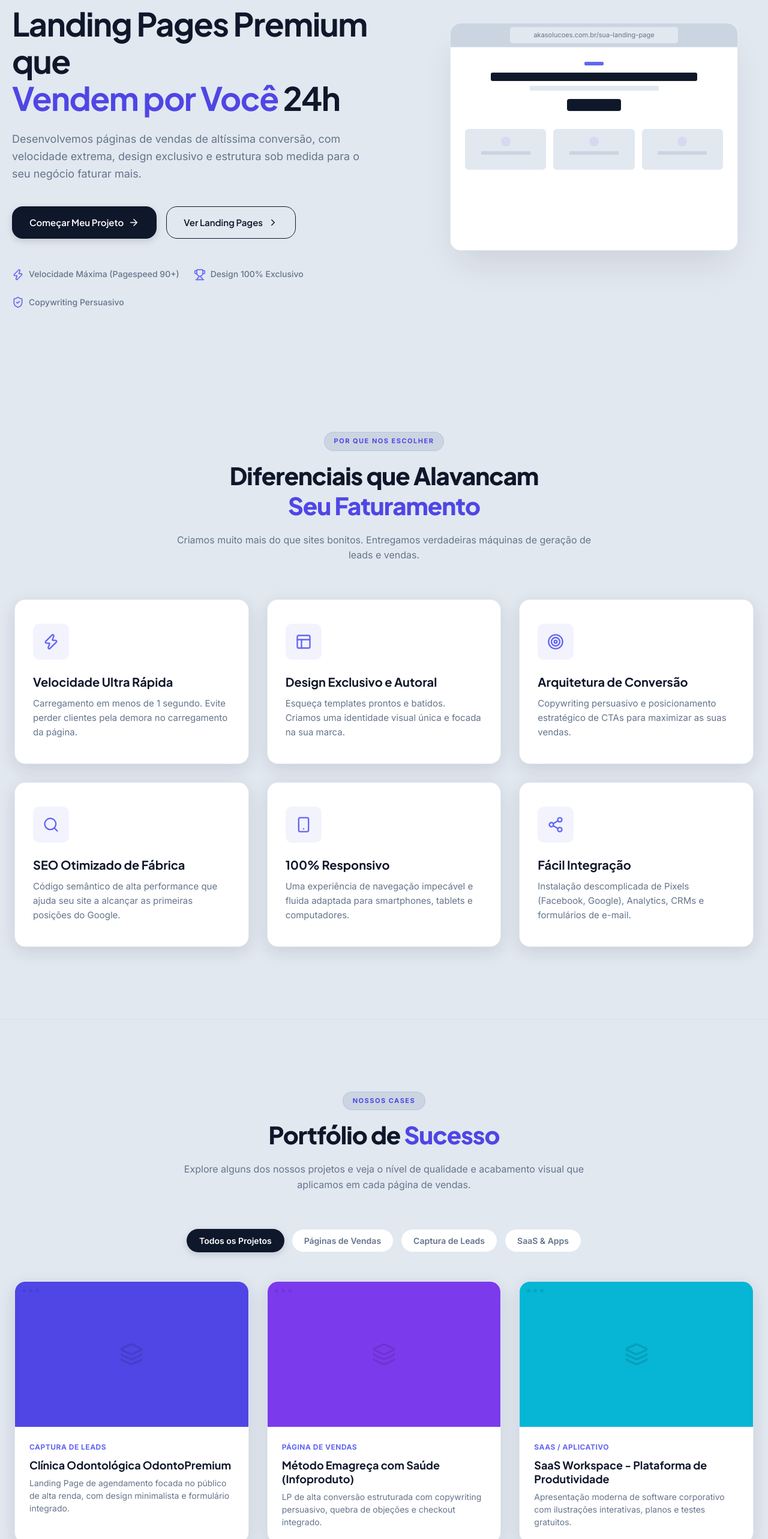
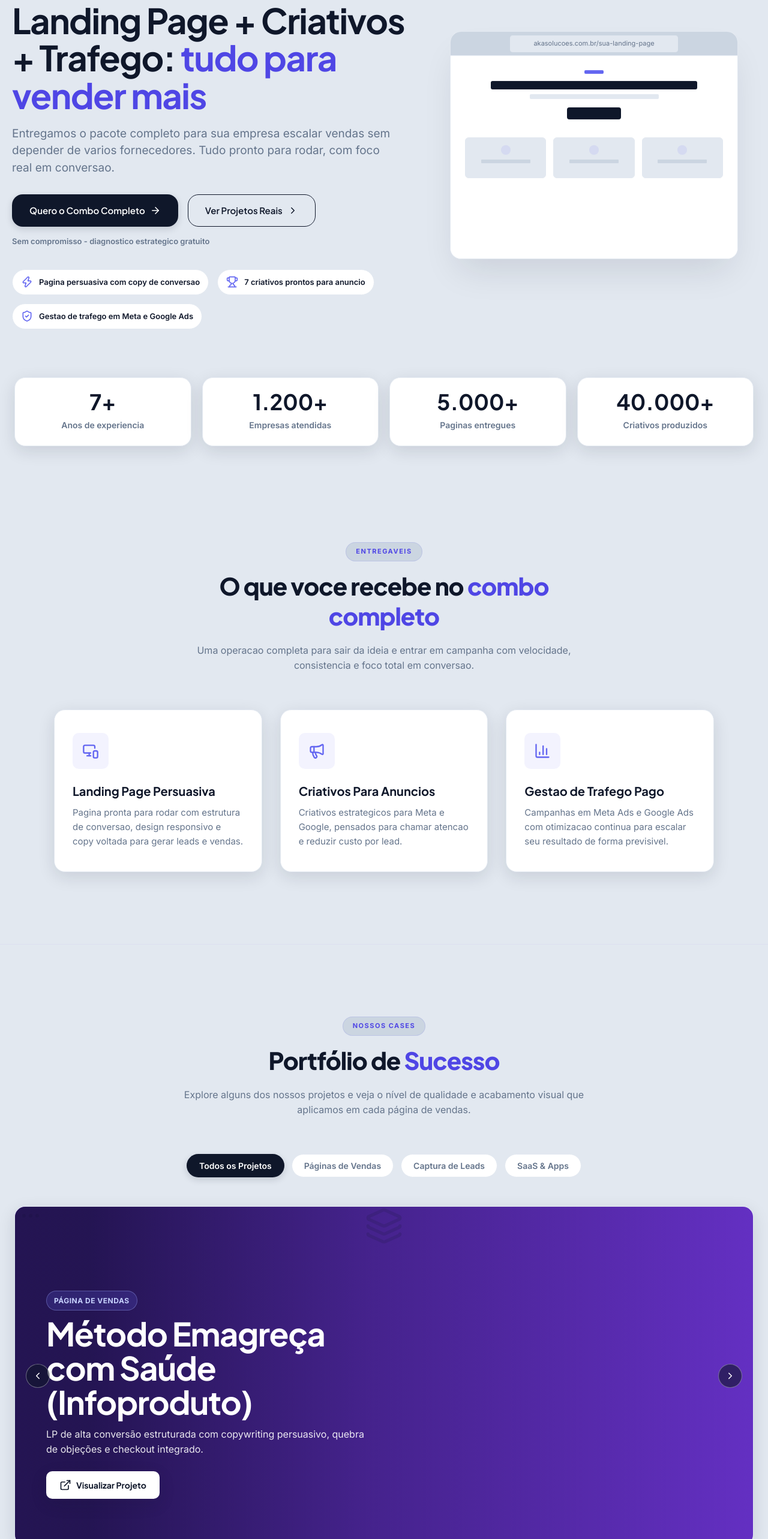
Before and after one commit to SonekaNatus/AKA-Solu-es-, a React (Vite) app: page / in a window 1280 px wide. Shown: the part 200-2766 px from the top of the page at 60% size. Built offline with nearby package versions, Linux system fonts and the light colour scheme.

Commit message:
feat: update design and add looping carousel

```diff
--- a/src/App.tsx
+++ b/src/App.tsx
@@ -1,5 +1,6 @@
 import { Header } from "./components/Header/Header";
 import { Hero } from "./sections/Hero/Hero";
+import { Authority } from "./sections/Authority/Authority";
 import { Benefits } from "./sections/Benefits/Benefits";
 import { Portfolio } from "./sections/Portfolio/Portfolio";
 import { Process } from "./sections/Process/Process";
@@ -19,6 +20,9 @@ function App() {
       <main>
         {/* Seção de Entrada / Hero */}
         <Hero />
+
+        {/* Números de Autoridade */}
+        <Authority />
 
         {/* Diferenciais / Benefícios */}
         <Benefits />
--- /dev/null
+++ b/src/sections/Authority/Authority.css
@@ -0,0 +1,46 @@
+.authority-section {
+  padding: 0 24px 40px;
+  background: var(--bg-dark-deep);
+}
+
+.authority-grid {
+  display: grid;
+  grid-template-columns: repeat(4, 1fr);
+  gap: 18px;
+}
+
+.authority-card {
+  padding: 22px 18px;
+  text-align: center;
+}
+
+.authority-value {
+  display: block;
+  font-family: var(--font-heading);
+  font-size: 36px;
+  line-height: 1;
+  color: var(--primary);
+  margin-bottom: 8px;
+}
+
+.authority-label {
+  font-size: 14px;
+  color: var(--text-dark-muted);
+  font-weight: 600;
+}
+
+@media (max-width: 992px) {
+  .authority-grid {
+    grid-template-columns: repeat(2, 1fr);
+  }
+}
+
+@media (max-width: 576px) {
+  .authority-section {
+    padding: 0 16px 30px;
+  }
+
+  .authority-grid {
+    grid-template-columns: 1fr;
+  }
+}
--- /dev/null
+++ b/src/sections/Authority/Authority.tsx
@@ -0,0 +1,26 @@
+import React from "react";
+import "./Authority.css";
+
+const STATS = [
+  { value: "7+", label: "Anos de experiencia" },
+  { value: "1.200+", label: "Empresas atendidas" },
+  { value: "5.000+", label: "Paginas entregues" },
+  { value: "40.000+", label: "Criativos produzidos" },
+];
+
+export const Authority: React.FC = () => {
+  return (
+    <section className="authority-section">
+      <div className="container-wide authority-grid">
+        {STATS.map((item) => (
+          <article key={item.label} className="card authority-card">
+            <strong className="authority-value">{item.value}</strong>
+            <span className="authority-label">{item.label}</span>
+          </article>
+        ))}
+      </div>
+    </section>
+  );
+};
+
+export default Authority;
--- a/src/sections/Benefits/Benefits.css
+++ b/src/sections/Benefits/Benefits.css
@@ -10,16 +10,19 @@
 /* Grid de Benefícios */
 .benefits-grid {
   display: grid;
-  grid-template-columns: repeat(3, 1fr);
+  grid-template-columns: repeat(3, minmax(0, 1fr));
   gap: 30px;
+  max-width: 1100px;
+  margin: 0 auto;
 }
 
 .benefit-card {
-  padding: 40px 30px;
+  padding: 38px 30px;
   display: flex;
   flex-direction: column;
   align-items: flex-start;
   text-align: left;
+  min-height: 260px;
 }
 
 /* Ícone */
@@ -58,8 +61,9 @@
 /* Responsivo */
 @media (max-width: 992px) {
   .benefits-grid {
-    grid-template-columns: repeat(2, 1fr);
+    grid-template-columns: 1fr;
     gap: 20px;
+    max-width: 620px;
   }
 }
 
--- a/src/sections/Benefits/Benefits.tsx
+++ b/src/sections/Benefits/Benefits.tsx
@@ -1,5 +1,5 @@
 import React from "react";
-import { Zap, Layout, Target, Search, Smartphone, Share2 } from "lucide-react";
+import { MonitorSmartphone, Megaphone, BarChart3 } from "lucide-react";
 import "./Benefits.css";
 
 interface BenefitCard {
@@ -11,34 +11,19 @@ interface BenefitCard {
 export const Benefits: React.FC = () => {
   const benefitsData: BenefitCard[] = [
     {
-      icon: <Zap size={28} />,
-      title: "Velocidade Ultra Rápida",
-      description: "Carregamento em menos de 1 segundo. Evite perder clientes pela demora no carregamento da página.",
+      icon: <MonitorSmartphone size={28} />,
+      title: "Landing Page Persuasiva",
+      description: "Pagina pronta para rodar com estrutura de conversao, design responsivo e copy voltada para gerar leads e vendas.",
     },
     {
-      icon: <Layout size={28} />,
-      title: "Design Exclusivo e Autoral",
-      description: "Esqueça templates prontos e batidos. Criamos uma identidade visual única e focada na sua marca.",
+      icon: <Megaphone size={28} />,
+      title: "Criativos Para Anuncios",
+      description: "Criativos estrategicos para Meta e Google, pensados para chamar atencao e reduzir custo por lead.",
     },
     {
-      icon: <Target size={28} />,
-      title: "Arquitetura de Conversão",
-      description: "Copywriting persuasivo e posicionamento estratégico de CTAs para maximizar as suas vendas.",
-    },
-    {
-      icon: <Search size={28} />,
-      title: "SEO Otimizado de Fábrica",
-      description: "Código semântico de alta performance que ajuda seu site a alcançar as primeiras posições do Google.",
-    },
-    {
-      icon: <Smartphone size={28} />,
-      title: "100% Responsivo",
-      description: "Uma experiência de navegação impecável e fluida adaptada para smartphones, tablets e computadores.",
-    },
-    {
-      icon: <Share2 size={28} />,
-      title: "Fácil Integração",
-      description: "Instalação descomplicada de Pixels (Facebook, Google), Analytics, CRMs e formulários de e-mail.",
+      icon: <BarChart3 size={28} />,
+      title: "Gestao de Trafego Pago",
+      description: "Campanhas em Meta Ads e Google Ads com otimizacao continua para escalar seu resultado de forma previsivel.",
     },
   ];
 
@@ -46,13 +31,12 @@ export const Benefits: React.FC = () => {
     <section id="beneficios" className="section benefits-section">
       <div className="container-wide">
         <div className="section-header-center">
-          <span className="section-subtitle-badge">Por que nos escolher</span>
+          <span className="section-subtitle-badge">Entregaveis</span>
           <h2 className="section-title text-dark-primary">
-            Diferenciais que Alavancam <br />
-            <span className="text-gradient-purple">Seu Faturamento</span>
+            O que voce recebe no <span className="text-gradient-purple">combo completo</span>
           </h2>
           <p className="section-description">
-            Criamos muito mais do que sites bonitos. Entregamos verdadeiras máquinas de geração de leads e vendas.
+            Uma operacao completa para sair da ideia e entrar em campanha com velocidade, consistencia e foco total em conversao.
           </p>
         </div>
 
--- a/src/sections/Hero/Hero.css
+++ b/src/sections/Hero/Hero.css
@@ -46,18 +46,18 @@
 
 /* Título e Subtítulo */
 .hero-title {
-  font-size: 54px;
-  line-height: 1.15;
+  font-size: 58px;
+  line-height: 1.08;
   letter-spacing: -1.5px;
-  margin-bottom: 24px;
+  margin-bottom: 18px;
 }
 
 .hero-subtitle {
-  font-size: 18px;
+  font-size: 19px;
   color: var(--text-dark-muted);
-  line-height: 1.6;
-  max-width: 580px;
-  margin-bottom: 40px;
+  line-height: 1.5;
+  max-width: 640px;
+  margin-bottom: 30px;
 }
 
 /* Ações */
@@ -65,8 +65,15 @@
   display: flex;
   align-items: center;
   gap: 16px;
-  margin-bottom: 48px;
+  margin-bottom: 14px;
   width: 100%;
+}
+
+.hero-microcopy {
+  font-size: 13px;
+  color: var(--text-dark-muted);
+  font-weight: 600;
+  margin-bottom: 36px;
 }
 
 /* Recursos */
@@ -74,16 +81,20 @@
   display: flex;
   align-items: center;
   flex-wrap: wrap;
-  gap: 24px;
+  gap: 14px;
 }
 
 .hero-feat-item {
   display: flex;
   align-items: center;
-  gap: 8px;
-  font-size: 14px;
-  font-weight: 500;
-  color: var(--text-dark-muted);
+  gap: 10px;
+  font-size: 13px;
+  font-weight: 600;
+  color: var(--text-dark-primary);
+  padding: 10px 14px;
+  border-radius: 999px;
+  border: 1px solid var(--gray-200);
+  background: var(--bg-dark-card);
 }
 
 .feat-icon {
@@ -235,7 +246,7 @@
 /* Responsivo */
 @media (max-width: 1024px) {
   .hero-title {
-    font-size: 42px;
+    font-size: 46px;
   }
 }
 
@@ -251,7 +262,7 @@
 
   .hero-subtitle {
     font-size: 15px;
-    margin-bottom: 30px;
+    margin-bottom: 24px;
   }
 
   .hero-container {
@@ -275,6 +286,10 @@
     gap: 12px;
   }
 
+  .hero-microcopy {
+    margin-bottom: 24px;
+  }
+
   .hero-features {
     justify-content: center;
   }
--- a/src/sections/Hero/Hero.tsx
+++ b/src/sections/Hero/Hero.tsx
@@ -10,39 +10,41 @@ export const Hero: React.FC = () => {
         <div className="hero-content">
           <div className="hero-badge">
             <Zap size={14} className="hero-badge-icon" />
-            <span>Foco total em vendas e conversão</span>
+            <span>Proposta personalizada em ate 2 horas</span>
           </div>
 
           <h1 className="hero-title text-gradient">
-            Landing Pages Premium que <br />
-            <span className="text-gradient-purple">Vendem por Você</span> 24h
+            Landing Page + Criativos + Trafego:{" "}
+            <span className="text-gradient-purple">tudo para vender mais</span>
           </h1>
 
           <p className="hero-subtitle">
-            Desenvolvemos páginas de vendas de altíssima conversão, com velocidade extrema, design exclusivo e estrutura sob medida para o seu negócio faturar mais.
+            Entregamos o pacote completo para sua empresa escalar vendas sem depender de varios fornecedores. Tudo pronto para rodar, com foco real em conversao.
           </p>
 
           <div className="hero-actions">
             <Button href="#contato" variant="primary">
-              Começar Meu Projeto <ArrowRight size={18} />
+              Quero o Combo Completo <ArrowRight size={18} />
             </Button>
             <Button href="#portfolio" variant="outline">
-              Ver Landing Pages <ChevronRight size={18} />
+              Ver Projetos Reais <ChevronRight size={18} />
             </Button>
           </div>
+
+          <p className="hero-microcopy">Sem compromisso - diagnostico estrategico gratuito</p>
 
           <div className="hero-features">
             <div className="hero-feat-item">
               <Zap className="feat-icon" size={20} />
-              <span>Velocidade Máxima (Pagespeed 90+)</span>
+              <span>Pagina persuasiva com copy de conversao</span>
             </div>
             <div className="hero-feat-item">
               <Trophy className="feat-icon" size={20} />
-              <span>Design 100% Exclusivo</span>
+              <span>7 criativos prontos para anuncio</span>
             </div>
             <div className="hero-feat-item">
               <ShieldCheck className="feat-icon" size={20} />
-              <span>Copywriting Persuasivo</span>
+              <span>Gestao de trafego em Meta e Google Ads</span>
             </div>
           </div>
         </div>
--- a/src/sections/Portfolio/Portfolio.css
+++ b/src/sections/Portfolio/Portfolio.css
@@ -40,17 +40,137 @@
   box-shadow: 0 4px 12px rgba(15, 23, 42, 0.15);
 }
 
-/* Grid de Projetos */
-.portfolio-grid {
-  display: grid;
-  grid-template-columns: repeat(3, 1fr);
-  gap: 30px;
+/* Showcase em estilo hero-slider */
+.portfolio-showcase {
+  position: relative;
+  overflow: hidden;
 }
 
-.portfolio-card {
+.portfolio-nav-btn {
+  width: 40px;
+  height: 40px;
+  border-radius: 999px;
+  border: 1px solid rgba(255, 255, 255, 0.35);
+  background: rgba(15, 23, 42, 0.6);
+  color: #ffffff;
+  display: inline-flex;
+  align-items: center;
+  justify-content: center;
+  cursor: pointer;
+  transition: all var(--transition-normal);
+  position: absolute;
+  top: 50%;
+  transform: translateY(-50%);
+  z-index: 8;
+}
+
+.portfolio-nav-prev {
+  left: 18px;
+}
+
+.portfolio-nav-next {
+  right: 18px;
+}
+
+.portfolio-nav-btn:hover {
+  background: rgba(15, 23, 42, 0.9);
+  border-color: #ffffff;
+}
+
+.portfolio-stage {
+  position: relative;
+  min-height: 500px;
+  width: 100%;
+  overflow: hidden;
+}
+
+.portfolio-stage::after {
+  content: "";
+  position: absolute;
+  inset: 0;
+  background: linear-gradient(90deg, rgba(2, 6, 23, 0.72) 10%, rgba(2, 6, 23, 0.45) 48%, rgba(2, 6, 23, 0.2) 100%);
+  z-index: 1;
+}
+
+.portfolio-image {
+  width: 100%;
+  height: 100%;
+  object-fit: cover;
+  position: absolute;
+  inset: 0;
+}
+
+.portfolio-simulated-full {
+  color: rgba(255, 255, 255, 0.45);
+}
+
+.portfolio-stage-overlay {
+  position: relative;
+  z-index: 3;
+  max-width: 640px;
+  padding: 58px 52px;
+  display: flex;
+  flex-direction: column;
+  align-items: flex-start;
+  justify-content: center;
+  min-height: 500px;
+  text-align: left;
+}
+
+.portfolio-stage-title {
+  font-size: clamp(28px, 4.5vw, 54px);
+  line-height: 1.05;
+  color: #ffffff;
+  margin-bottom: 14px;
+  letter-spacing: -1.4px;
+}
+
+.portfolio-stage-desc {
+  font-size: 16px;
+  color: rgba(255, 255, 255, 0.9);
+  line-height: 1.55;
+  max-width: 560px;
+  margin-bottom: 24px;
+}
+
+.portfolio-thumbs {
+  display: flex;
+  align-items: center;
+  justify-content: center;
+  gap: 10px;
+  margin-top: 16px;
+  flex-wrap: wrap;
+}
+
+.portfolio-thumb {
+  border: 1px solid var(--gray-200);
+  padding: 3px;
+  border-radius: 10px;
+  background: var(--bg-dark-card);
+  cursor: pointer;
+  transition: all var(--transition-normal);
+}
+
+.portfolio-thumb.active {
+  border-color: var(--accent-purple);
+  box-shadow: var(--shadow-sm);
+}
+
+.portfolio-thumb-preview {
+  width: 76px;
+  height: 50px;
+  border-radius: 7px;
   overflow: hidden;
   display: flex;
-  flex-direction: column;
+  align-items: center;
+  justify-content: center;
+  color: rgba(255, 255, 255, 0.8);
+}
+
+.portfolio-thumb-image {
+  width: 100%;
+  height: 100%;
+  object-fit: cover;
 }
 
 /* Preview Area */
@@ -65,17 +185,6 @@
   border-bottom: 1px solid rgba(124, 58, 237, 0.05);
 }
 
-.portfolio-image {
-  width: 100%;
-  height: 100%;
-  object-fit: cover;
-  transition: transform var(--transition-slow);
-}
-
-.portfolio-card:hover .portfolio-image {
-  transform: scale(1.05);
-}
-
 /* Simulador de Navegador para Previews Fictícios */
 .portfolio-simulated-preview {
   position: relative;
@@ -88,17 +197,9 @@
   transition: color var(--transition-normal);
 }
 
-.portfolio-card:hover .portfolio-simulated-preview {
-  color: rgba(15, 23, 42, 0.3);
-}
-
 .simulated-icon {
   z-index: 2;
   transition: transform var(--transition-normal);
-}
-
-.portfolio-card:hover .simulated-icon {
-  transform: scale(1.1) rotate(5deg);
 }
 
 .simulated-browser-bar {
@@ -116,28 +217,6 @@
   border-radius: 50%;
 }
 
-/* Hover Overlay */
-.portfolio-hover-overlay {
-  position: absolute;
-  top: 0;
-  left: 0;
-  width: 100%;
-  height: 100%;
-  background: rgba(15, 23, 42, 0.75);
-  backdrop-filter: blur(4px);
-  -webkit-backdrop-filter: blur(4px);
-  display: flex;
-  align-items: center;
-  justify-content: center;
-  opacity: 0;
-  transition: opacity var(--transition-normal);
-  z-index: 5;
-}
-
-.portfolio-preview-wrapper:hover .portfolio-hover-overlay {
-  opacity: 1;
-}
-
 .portfolio-view-link {
   display: inline-flex;
   align-items: center;
@@ -150,12 +229,7 @@
   font-weight: 700;
   font-size: 14px;
   box-shadow: var(--shadow-md);
-  transform: translateY(15px);
   transition: all var(--transition-normal);
-}
-
-.portfolio-preview-wrapper:hover .portfolio-view-link {
-  transform: translateY(0);
 }
 
 .portfolio-view-link:hover {
@@ -164,42 +238,51 @@
   transform: scale(1.03);
 }
 
-/* Info Box */
-.portfolio-info {
-  padding: 24px;
-  flex-grow: 1;
-  display: flex;
-  flex-direction: column;
-  text-align: left;
-}
-
 .portfolio-item-category {
   font-size: 12px;
   font-weight: 700;
   text-transform: uppercase;
-  color: var(--accent-purple);
-  margin-bottom: 8px;
+  color: #c7d2fe;
+  margin-bottom: 10px;
   letter-spacing: 0.5px;
+  background: rgba(99, 102, 241, 0.2);
+  border: 1px solid rgba(165, 180, 252, 0.35);
+  border-radius: 999px;
+  padding: 6px 12px;
 }
 
-.portfolio-item-title {
-  font-size: 18px;
-  font-weight: 700;
-  color: var(--text-dark-primary);
-  margin-bottom: 8px;
-  line-height: 1.3;
+.portfolio-carousel-dots {
+  display: flex;
+  justify-content: center;
+  align-items: center;
+  gap: 8px;
+  margin-top: 24px;
 }
 
-.portfolio-item-desc {
-  font-size: 14px;
-  color: var(--text-dark-muted);
-  line-height: 1.5;
+.portfolio-dot {
+  width: 10px;
+  height: 10px;
+  border-radius: 999px;
+  border: none;
+  background: var(--gray-300);
+  cursor: pointer;
+  transition: all var(--transition-fast);
+}
+
+.portfolio-dot.active {
+  width: 24px;
+  background: var(--secondary);
 }
 
 /* Responsivo */
 @media (max-width: 992px) {
-  .portfolio-grid {
-    grid-template-columns: repeat(2, 1fr);
+  .portfolio-stage {
+    min-height: 430px;
+  }
+
+  .portfolio-stage-overlay {
+    min-height: 430px;
+    padding: 36px 28px;
   }
 }
 
@@ -213,12 +296,50 @@
     font-size: 13px;
   }
 
-  .portfolio-grid {
-    grid-template-columns: 1fr;
+  .portfolio-stage {
+    min-height: 390px;
   }
 
-  .portfolio-card {
-    max-width: 450px;
-    margin: 0 auto;
+  .portfolio-stage::after {
+    background: linear-gradient(180deg, rgba(2, 6, 23, 0.25) 0%, rgba(2, 6, 23, 0.72) 55%, rgba(2, 6, 23, 0.9) 100%);
+  }
+
+  .portfolio-stage-overlay {
+    min-height: 390px;
+    justify-content: flex-end;
+    padding: 22px 18px;
+  }
+
+  .portfolio-stage-title {
+    letter-spacing: -0.5px;
+    margin-bottom: 10px;
+  }
+
+  .portfolio-stage-desc {
+    font-size: 14px;
+    margin-bottom: 16px;
+  }
+
+  .portfolio-nav-btn {
+    width: 34px;
+    height: 34px;
+    top: 42%;
+  }
+
+  .portfolio-nav-prev {
+    left: 10px;
+  }
+
+  .portfolio-nav-next {
+    right: 10px;
+  }
+
+  .portfolio-thumbs {
+    gap: 8px;
+  }
+
+  .portfolio-thumb-preview {
+    width: 58px;
+    height: 40px;
   }
 }
--- a/src/sections/Portfolio/Portfolio.tsx
+++ b/src/sections/Portfolio/Portfolio.tsx
@@ -1,5 +1,5 @@
-import React, { useState } from "react";
-import { ExternalLink, Layers } from "lucide-react";
+import React, { useEffect, useMemo, useState } from "react";
+import { ChevronLeft, ChevronRight, ExternalLink, Layers } from "lucide-react";
 import "./Portfolio.css";
 
 // ==========================================================================
@@ -76,6 +76,8 @@ const PORTFOLIO_ITEMS: PortfolioItem[] = [
 
 export const Portfolio: React.FC = () => {
   const [activeFilter, setActiveFilter] = useState<string>("todos");
+  const [activeSlide, setActiveSlide] = useState(0);
+  const [isAutoPlayPaused, setIsAutoPlayPaused] = useState(false);
 
   const filteredItems = activeFilter === "todos"
     ? PORTFOLIO_ITEMS
@@ -87,6 +89,36 @@ export const Portfolio: React.FC = () => {
     { value: "leads", label: "Captura de Leads" },
     { value: "saas", label: "SaaS & Apps" },
   ];
+
+  useEffect(() => {
+    setActiveSlide(0);
+  }, [activeFilter]);
+
+  const hasMultipleSlides = filteredItems.length > 1;
+  const currentItem = filteredItems[activeSlide];
+
+  useEffect(() => {
+    if (!hasMultipleSlides || isAutoPlayPaused) return;
+
+    const intervalId = window.setInterval(() => {
+      setActiveSlide((prev) => (prev === filteredItems.length - 1 ? 0 : prev + 1));
+    }, 4000);
+
+    return () => window.clearInterval(intervalId);
+  }, [filteredItems.length, hasMultipleSlides, isAutoPlayPaused]);
+
+  const goToPrev = () => {
+    setActiveSlide((prev) => (prev === 0 ? filteredItems.length - 1 : prev - 1));
+  };
+
+  const goToNext = () => {
+    setActiveSlide((prev) => (prev === filteredItems.length - 1 ? 0 : prev + 1));
+  };
+
+  const slideStyle = useMemo(
+    () => ({ background: currentItem?.imagePath ? "none" : currentItem?.color || "#111827" }),
+    [currentItem]
+  );
 
   return (
     <section id="portfolio" className="section portfolio-section">
@@ -115,30 +147,54 @@ export const Portfolio: React.FC = () => {
           ))}
         </div>
 
-        {/* Grid de Itens do Portfólio */}
-        <div className="portfolio-grid">
-          {filteredItems.map((item) => (
-            <div key={item.id} className="card portfolio-card">
-              <div
-                className="portfolio-preview-wrapper"
-                style={{ background: item.imagePath ? "none" : item.color }}
+        <div
+          className="portfolio-showcase card"
+          onMouseEnter={() => setIsAutoPlayPaused(true)}
+          onMouseLeave={() => setIsAutoPlayPaused(false)}
+        >
+          {hasMultipleSlides && (
+            <>
+              <button
+                type="button"
+                className="portfolio-nav-btn portfolio-nav-prev"
+                onClick={goToPrev}
+                aria-label="Projeto anterior"
               >
-                {item.imagePath ? (
-                  <img src={item.imagePath} alt={item.title} className="portfolio-image" />
+                <ChevronLeft size={18} />
+              </button>
+              <button
+                type="button"
+                className="portfolio-nav-btn portfolio-nav-next"
+                onClick={goToNext}
+                aria-label="Proximo projeto"
+              >
+                <ChevronRight size={18} />
+              </button>
+            </>
+          )}
+
+          {currentItem && (
+            <>
+              <div className="portfolio-stage" style={slideStyle}>
+                {currentItem.imagePath ? (
+                  <img src={currentItem.imagePath} alt={currentItem.title} className="portfolio-image" />
                 ) : (
-                  <div className="portfolio-simulated-preview">
-                    <Layers className="simulated-icon" size={40} />
+                  <div className="portfolio-simulated-preview portfolio-simulated-full">
+                    <Layers className="simulated-icon" size={64} />
                     <div className="simulated-browser-bar">
                       <span></span><span></span><span></span>
                     </div>
                   </div>
                 )}
 
-                <div className="portfolio-hover-overlay">
+                <div className="portfolio-stage-overlay">
+                  <span className="portfolio-item-category">{currentItem.categoryLabel}</span>
+                  <h3 className="portfolio-stage-title">{currentItem.title}</h3>
+                  <p className="portfolio-stage-desc">{currentItem.description}</p>
                   <a
-                    href={item.link}
+                    href={currentItem.link}
                     className="portfolio-view-link"
-                    target={item.link.startsWith("http") ? "_blank" : "_self"}
+                    target={currentItem.link.startsWith("http") ? "_blank" : "_self"}
                     rel="noopener noreferrer"
                   >
                     <ExternalLink size={20} />
@@ -146,15 +202,48 @@ export const Portfolio: React.FC = () => {
                   </a>
                 </div>
               </div>
+            </>
+          )}
+        </div>
 
-              <div className="portfolio-info">
-                <span className="portfolio-item-category">{item.categoryLabel}</span>
-                <h3 className="portfolio-item-title">{item.title}</h3>
-                <p className="portfolio-item-desc">{item.description}</p>
-              </div>
-            </div>
-          ))}
-        </div>
+        {hasMultipleSlides && (
+          <div className="portfolio-thumbs">
+            {filteredItems.map((item, index) => (
+              <button
+                key={item.id}
+                type="button"
+                className={`portfolio-thumb ${index === activeSlide ? "active" : ""}`}
+                onClick={() => setActiveSlide(index)}
+                aria-label={`Abrir projeto ${index + 1}`}
+              >
+                <div
+                  className="portfolio-thumb-preview"
+                  style={{ background: item.imagePath ? "none" : item.color }}
+                >
+                  {item.imagePath ? (
+                    <img src={item.imagePath} alt={item.title} className="portfolio-thumb-image" />
+                  ) : (
+                    <Layers size={18} />
+                  )}
+                </div>
+              </button>
+            ))}
+          </div>
+        )}
+
+        {hasMultipleSlides && (
+          <div className="portfolio-carousel-dots">
+            {filteredItems.map((item, index) => (
+              <button
+                key={`portfolio-dot-${item.id}`}
+                type="button"
+                className={`portfolio-dot ${index === activeSlide ? "active" : ""}`}
+                onClick={() => setActiveSlide(index)}
+                aria-label={`Ir para projeto ${index + 1}`}
+              />
+            ))}
+          </div>
+        )}
       </div>
     </section>
   );
```
Also changed, not shown: src/components/Header/Header.css (+4 -4 lines).
